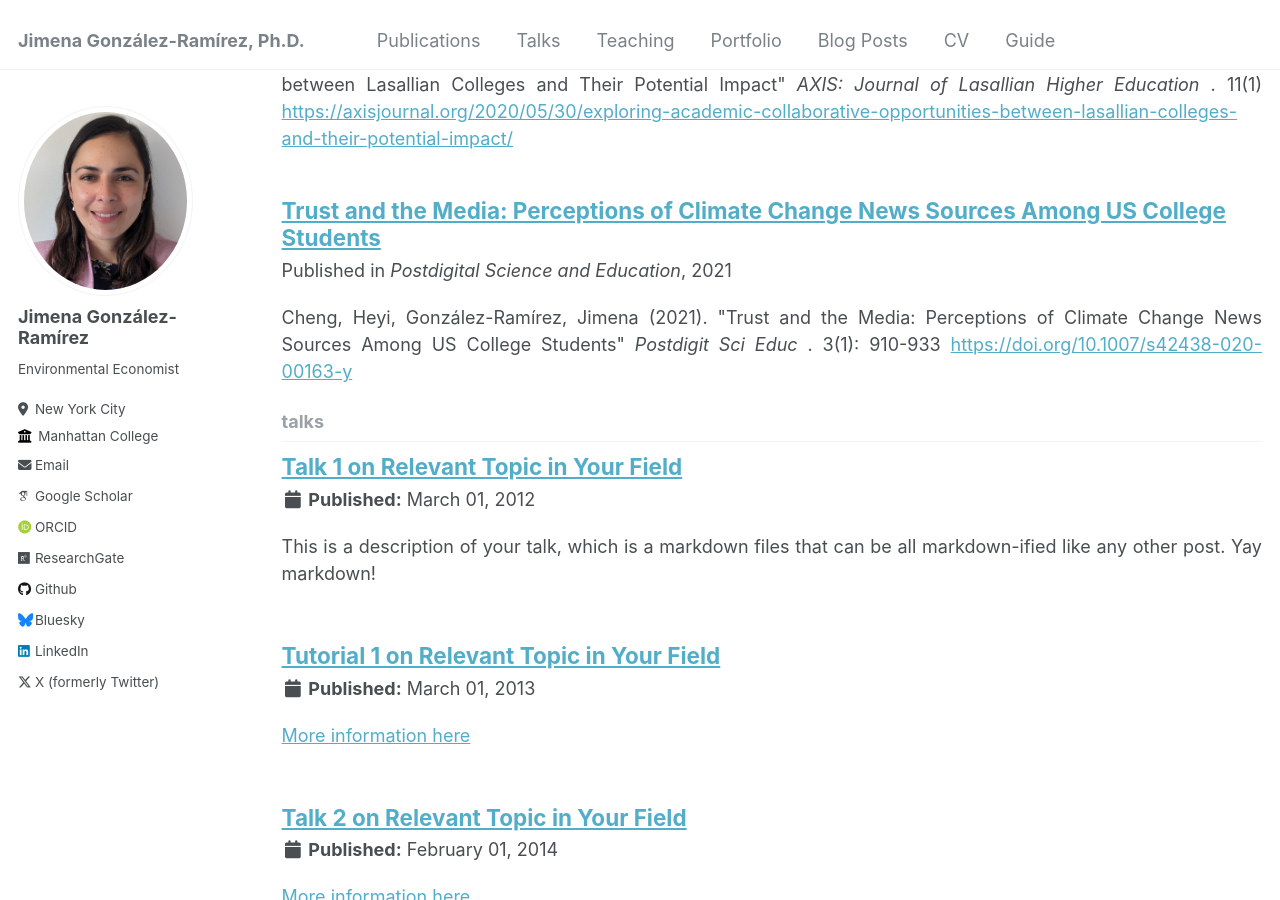
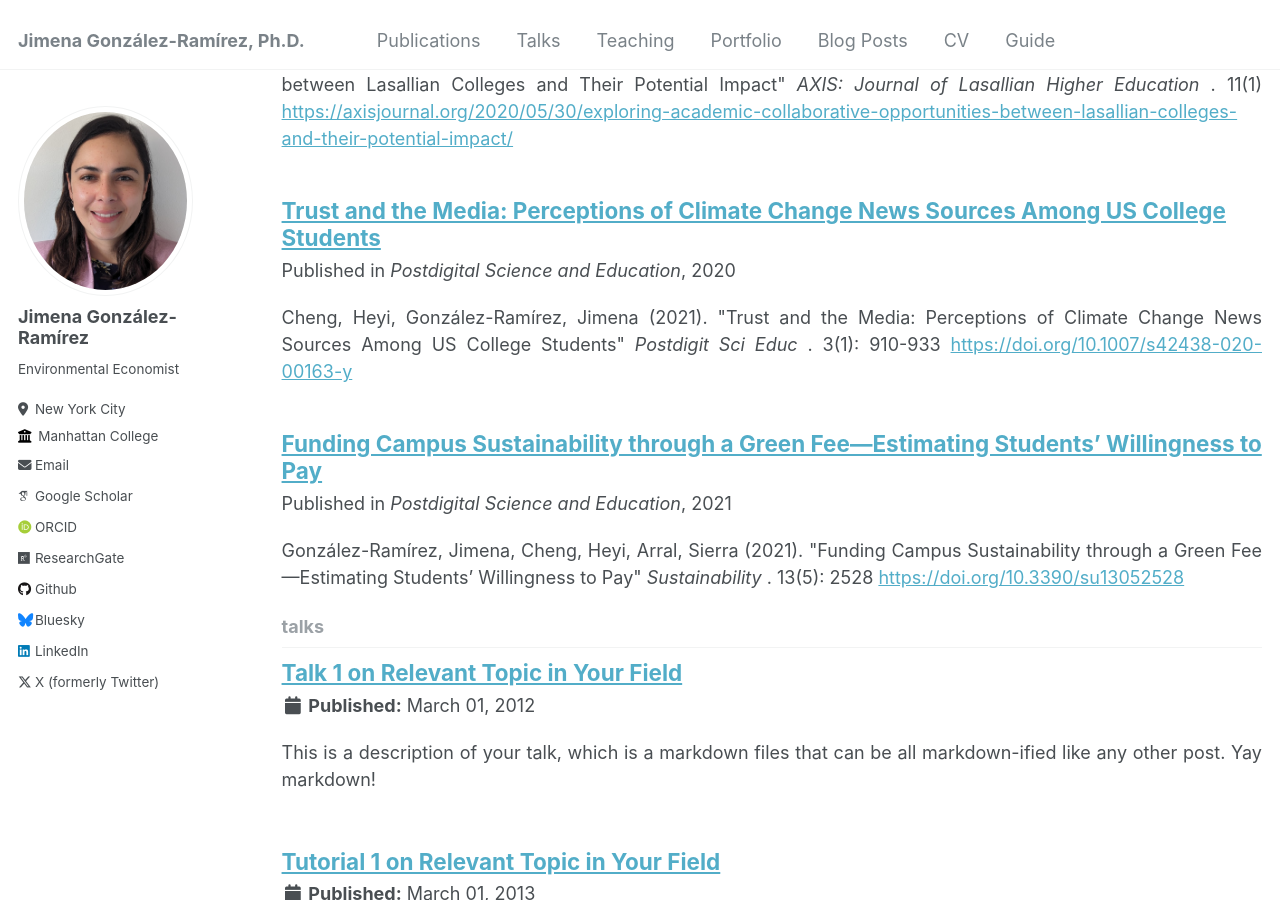
Before and after one commit to jimegon/jimegon.github.io, a Jekyll site: the page built from _pages/collection-archive.html, in a window 1280 px wide and 900 px high, scrolled down 1828 px. Built offline with Jekyll 4.4.1, drawn with Linux system fonts in a browser that asks for light colours; some web fonts are replaced.

Commit message:
green fee paper

```diff
--- a/_publications/2020-07-16-Trust-Media.md
+++ b/_publications/2020-07-16-Trust-Media.md
@@ -1,9 +1,9 @@
 ---
 title: "Trust and the Media: Perceptions of Climate Change News Sources Among US College Students"
 collection: publications
-permalink: /publication/2021-07-16-Trust-Media
+permalink: /publication/2020-07-16-Trust-Media
 excerpt: ''
-date: 2021-07-16
+date: 2020-07-16
 venue: 'Postdigital Science and Education'
 paperurl: 'https://doi.org/10.1007/s42438-020-00163-y'
 citation: 'Cheng, Heyi, González-Ramírez, Jimena (2021). &quot;Trust and the Media: Perceptions of Climate Change News Sources Among US College Students&quot; <i> Postdigit Sci Educ </i>. 3(1): 910-933'
--- /dev/null
+++ b/_publications/2021-02-26-green-fee.md
@@ -0,0 +1,52 @@
+---
+title: "Funding Campus Sustainability through a Green Fee—Estimating Students’ Willingness to Pay"
+collection: publications
+permalink: /publication/2021-02-26-gree-fee
+excerpt: ''
+date: 2021-02-26
+venue: 'Postdigital Science and Education'
+paperurl: ' https://doi.org/10.3390/su13052528'
+citation: 'González-Ramírez, Jimena, Cheng, Heyi, Arral, Sierra (2021). &quot;Funding Campus Sustainability through a Green Fee—Estimating Students’ Willingness to Pay&quot; <i> Sustainability </i>. 13(5): 2528'
+category: 'environmental'
+co-authors: 'Heyi Cheng*, Sierra Arral*'
+---
+
+<body>
+<div class="image-container">
+        <figure>
+            <img src="/images/co-authors/heyi_cheng.png" width="100" height="auto">
+            <figcaption><a href="https://www.linkedin.com/in/heyi-cheng/" target="_blank">Heyi Cheng</a></figcaption>
+        </figure>
+        <figure>
+            <img src="/images/co-authors/sierra_arral.png" width="100" height="auto">
+            <figcaption><a href="https://www.linkedin.com/in/sierra-arral/" target="_blank">Sierra Arral</a></figcaption>
+        </figure>
+        <!-- Add more images as needed -->
+    </div>
+</body>
+
+
+<details open>
+<summary>
+Abstract
+</summary>
+
+<p>
+Many higher education institutions promote sustainability by instilling environmental awareness within college students, the innovators of the future. As higher education institutions face budgetary constraints to achieve greener campuses, green fees have emerged as an alternative method for universities to encourage student participation and overall campus sustainability. A green fee is a mandatory student fee that funds sustainability projects on campus and is typically managed by a group of students and faculty. We are the first to assess students’ support for a mandatory green using a single dichotomous choice, contingent valuation question and estimating the willingness to pay to fund campus sustainability using a discrete choice model. Using results from a survey at a private college in New York City, we found more support for $5 and $10 green fee values. Using both parametric and non-parametric estimation methods, we found that mean and median willingness-to-pay values were between $13 and $15 and between $10 and $18, respectively. We suggest implementing a green fee between $10 and $13 following the lower values of the non-parametric median willingness to pay (WTP) range estimates that do not rely on distributional assumptions. We hope that other academic institutions follow our research steps to assess the support for a green fee and to suggest a green fee value for their institutions.
+</p>
+
+</details>
+
+<details open>
+<summary>
+Keywords
+</summary>
+green fee <br>
+discrete choice <br>
+contingent valuation <br>
+green campus <br>
+sustainability <br>
+
+<br>
+
+</details>
```
Also changed, not shown: images/co-authors/sierra_arral.png (added).
